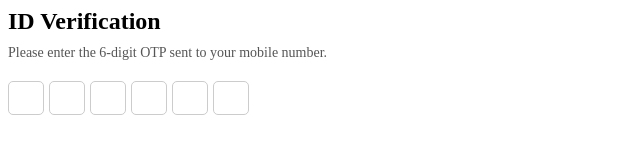
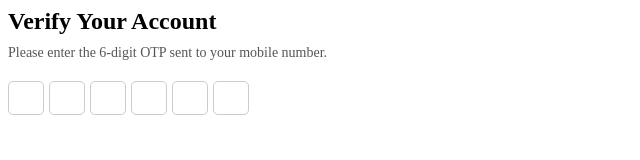
Before and after one commit to acciojob/OTP-shivampatidar7932, a website: page main.html in a window 1280 px wide. Shown: the whole page, without its empty margins (0-640 px from the left). Drawn offline with Linux system fonts and the light colour scheme.

Commit message:
created a submission

```diff
--- a/main.html
+++ b/main.html
@@ -9,7 +9,7 @@
 <body>
 	<!-- the entire body must be written by student -->
 	 <div>
-        <div id="verification_heading">ID Verification</div>
+        <div id="verification_heading">Verify Your Account</div>
         <div id="verification_subtext">Please enter the 6-digit OTP sent to your mobile number.</div>
 
         <div class="code-container" id="otpContainer">
```
